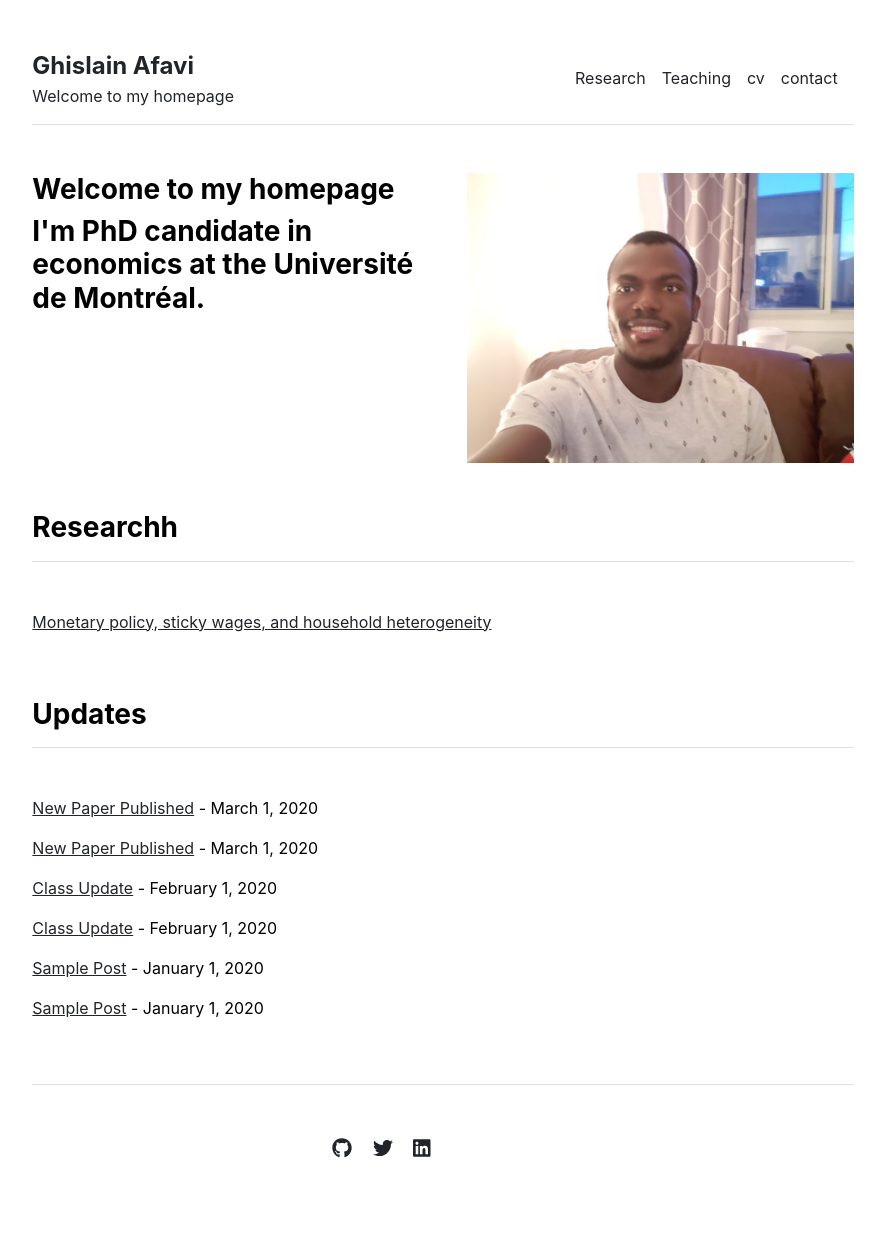
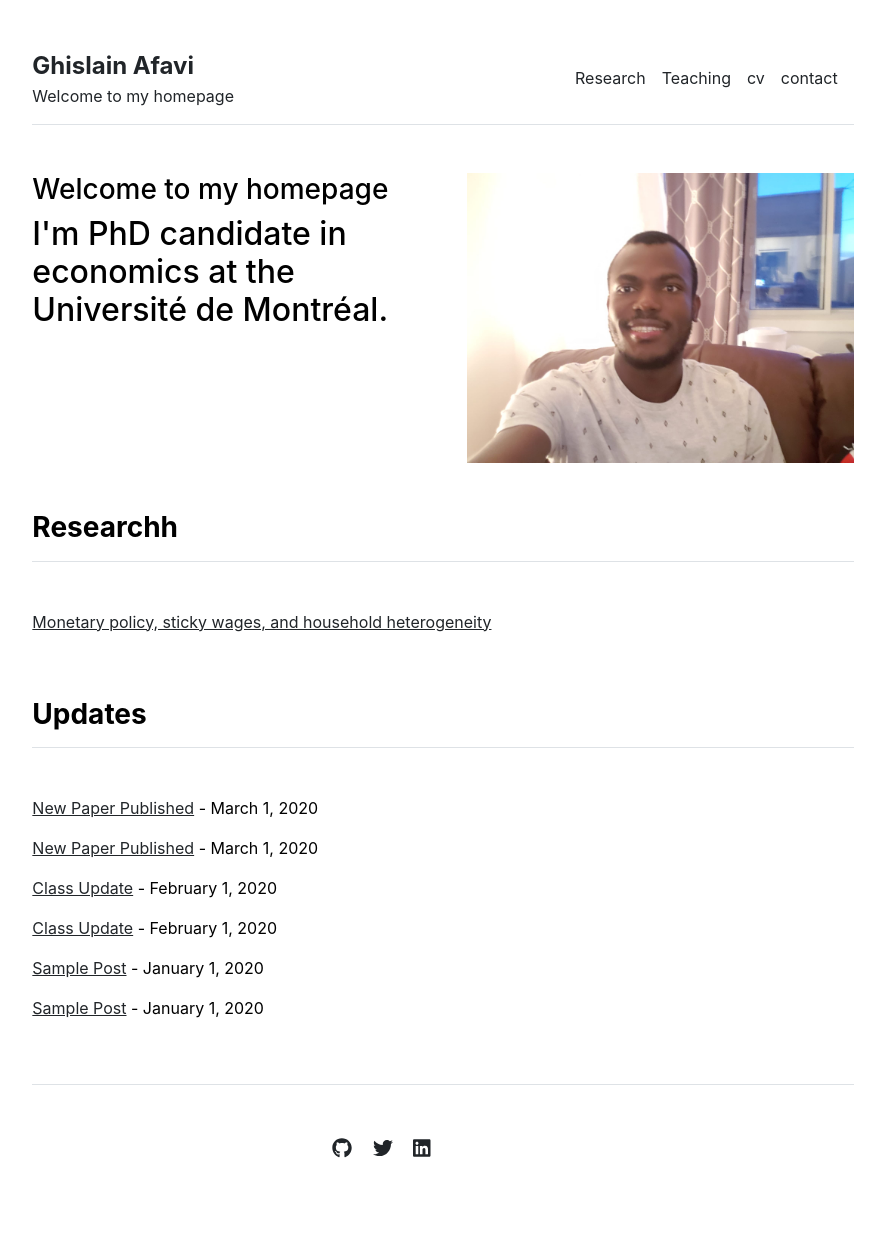
Before and after one commit to ghislainafavi/ghislainafavi.github.io, a Jekyll site: the page built from index.md, in a window 1280 px wide. Shown: the whole page, without its empty margins (197-1082 px from the left). Built offline with Jekyll 4.4.1, drawn with Linux system fonts in a browser that asks for light colours.

Commit message:
Update home.html

```diff
--- a/_layouts/home.html
+++ b/_layouts/home.html
@@ -4,8 +4,8 @@ layout: default
 
 <div class="row g-5 mb-5">
   <div class="col-md-6">
-    <h3 class="fw-bold"> Welcome to my homepage</h3>
-    <h3 class="fw-bold"> I'm PhD candidate in economics at the Université de Montréal.</h3>
+    <h3 class="fw-blue"> Welcome to my homepage</h3>
+    <h2 class="fw-black"> I'm PhD candidate in economics at the Université de Montréal.</h2>
     {{ I'm PhD candidate in economics at the Université de Montréal. I'm on the 2021-2022 job market.Fields: Macroeconomics and International Economics.
        My Research focuses on the implication of income and wealth inequality for monetary and fiscal policies with a focus on financial crisis.Please see my cv for more details.}}
   </div>
```
